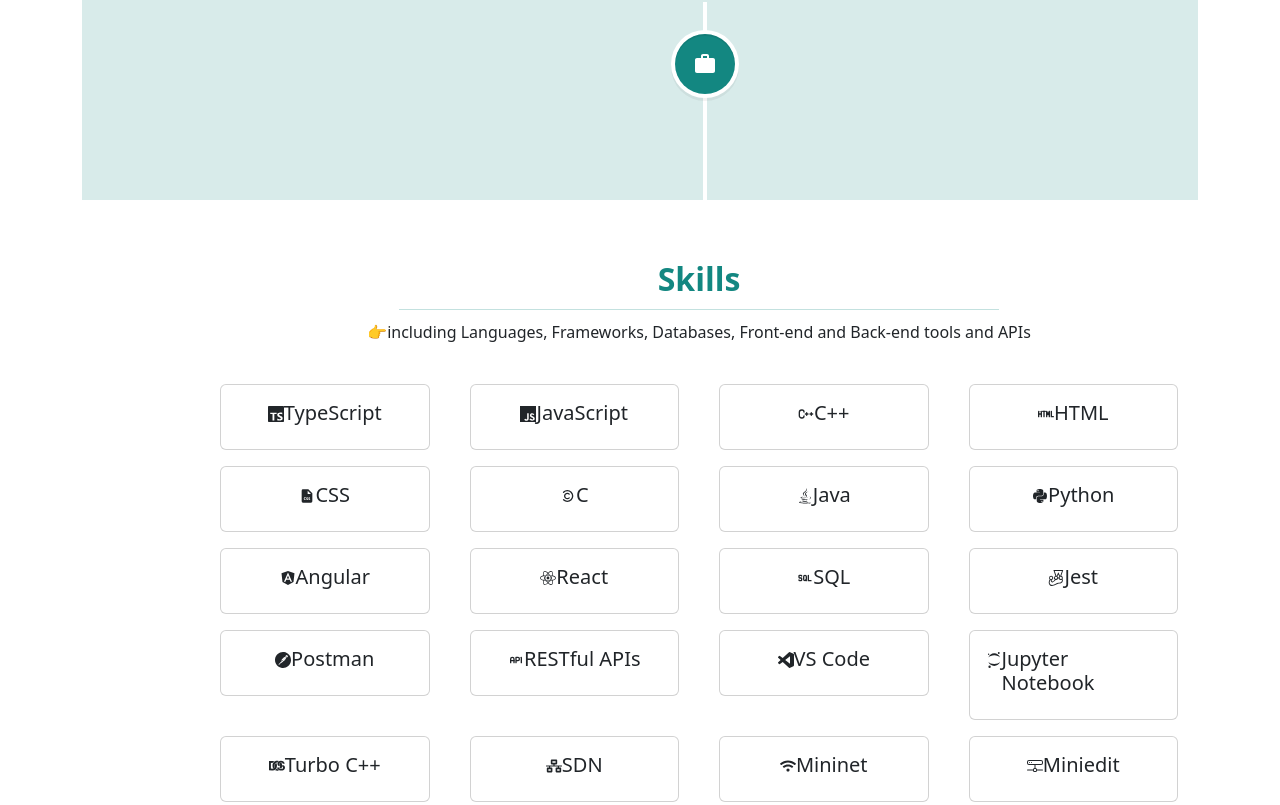
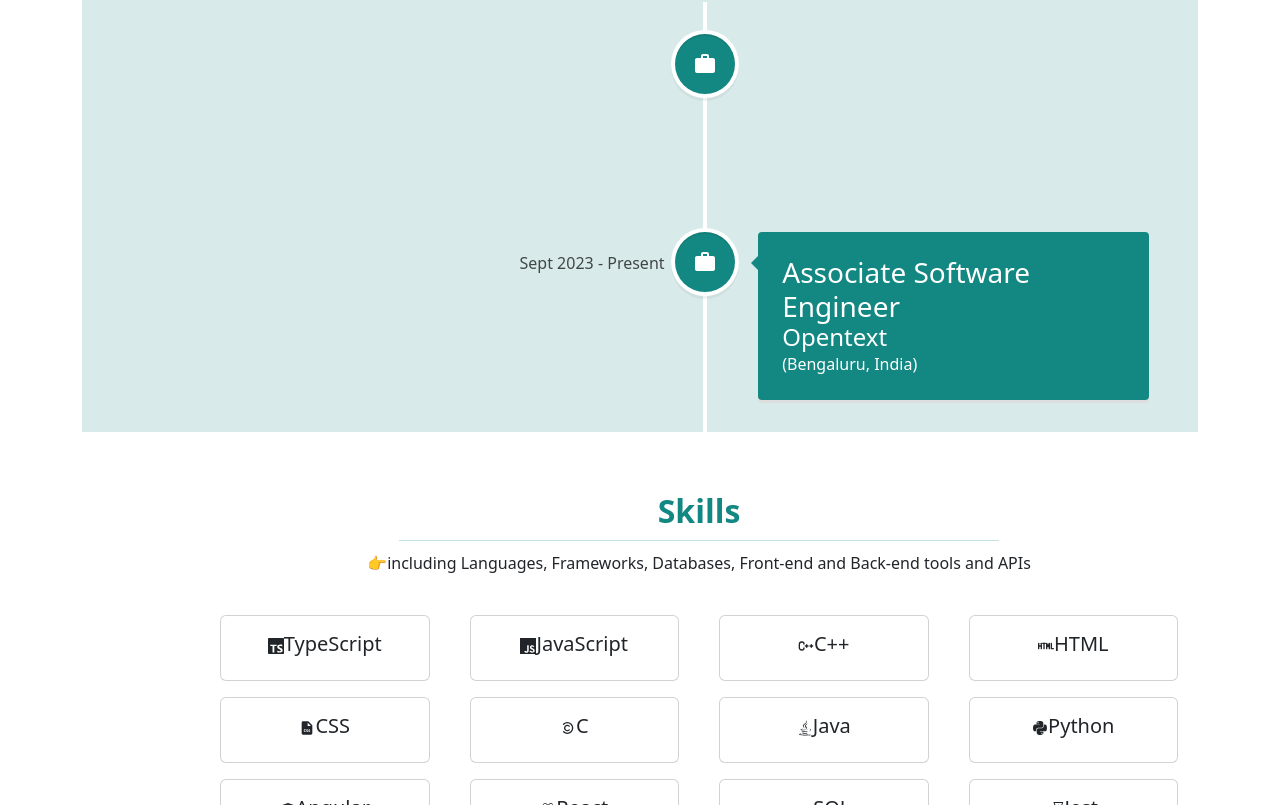
Before and after one commit to Sentinel05/PS_Portfolio, a React (Create React App) app in the folder client/: page / in a window 1280 px wide. Shown: the part 1967-2772 px from the top of the page. Built offline with nearby package versions, Linux system fonts and the light colour scheme.

Commit message:
Updated Work Expririence and added build for the same

```diff
--- a/client/src/pages/educations/Educations.js
+++ b/client/src/pages/educations/Educations.js
@@ -21,18 +21,16 @@
             className="vertical-timeline-element--work"
             contentStyle={{ background: "white", color: "black" }}
             contentArrowStyle={{ borderRight: "7px solid  white" }}
-            date="2019 - 2023"
+            date="2016 - 2017"
             iconStyle={{ background: "#138781", color: "#fff" }}
             icon={<MdSchool />}
           >
-            <h3 className="vertical-timeline-element-title">
-              Bachelor of Engineering (ECE)
-            </h3>
+            <h3 className="vertical-timeline-element-title">Secondary</h3>
             <h4 className="vertical-timeline-element-subtitle">
-              Nitte Meenakshi Institute of Technology
+              Kendriya Vidyalaya AFS Sulur
             </h4>
-            <div>(Bengaluru, India)</div>
-            <p>Grade - 7.75 CGPA</p>
+            <div>(Sulur, India)</div>
+            <p>Grade - 10.00 CGPA</p>
           </VerticalTimelineElement>
           <VerticalTimelineElement
             className="vertical-timeline-element--work"
@@ -55,16 +53,18 @@
             className="vertical-timeline-element--work"
             contentStyle={{ background: "white", color: "black" }}
             contentArrowStyle={{ borderRight: "7px solid  white" }}
-            date="2016 - 2017"
+            date="2019 - 2023"
             iconStyle={{ background: "#138781", color: "#fff" }}
             icon={<MdSchool />}
           >
-            <h3 className="vertical-timeline-element-title">Secondary</h3>
+            <h3 className="vertical-timeline-element-title">
+              Bachelor of Engineering (ECE)
+            </h3>
             <h4 className="vertical-timeline-element-subtitle">
-              Kendriya Vidyalaya AFS Sulur
+              Nitte Meenakshi Institute of Technology
             </h4>
-            <div>(Sulur, India)</div>
-            <p>Grade - 10.00 CGPA</p>
+            <div>(Bengaluru, India)</div>
+            <p>Grade - 7.75 CGPA</p>
           </VerticalTimelineElement>
         </VerticalTimeline>
       </div>
--- a/client/src/pages/works/Works.js
+++ b/client/src/pages/works/Works.js
@@ -29,6 +29,20 @@
             <h4 className="vertical-timeline-element-subtitle">Micro Focus</h4>
             <div className="work-location">(Bengaluru, India)</div>
           </VerticalTimelineElement>
+          <VerticalTimelineElement
+            className="vertical-timeline-element--work"
+            contentStyle={{ background: "#138781", color: "black" }}
+            contentArrowStyle={{ borderRight: "7px solid  #138781" }}
+            date="Sept 2023 - Present"
+            iconStyle={{ background: "#138781", color: "#fff" }}
+            icon={<MdWork />}
+          >
+            <h3 className="vertical-timeline-element-title">
+              Associate Software Engineer
+            </h3>
+            <h4 className="vertical-timeline-element-subtitle">Opentext</h4>
+            <div className="work-location">(Bengaluru, India)</div>
+          </VerticalTimelineElement>
         </VerticalTimeline>
       </div>
     </>
```
Also changed, not shown: 8 other files (tests, documents, lock files or other folders).
